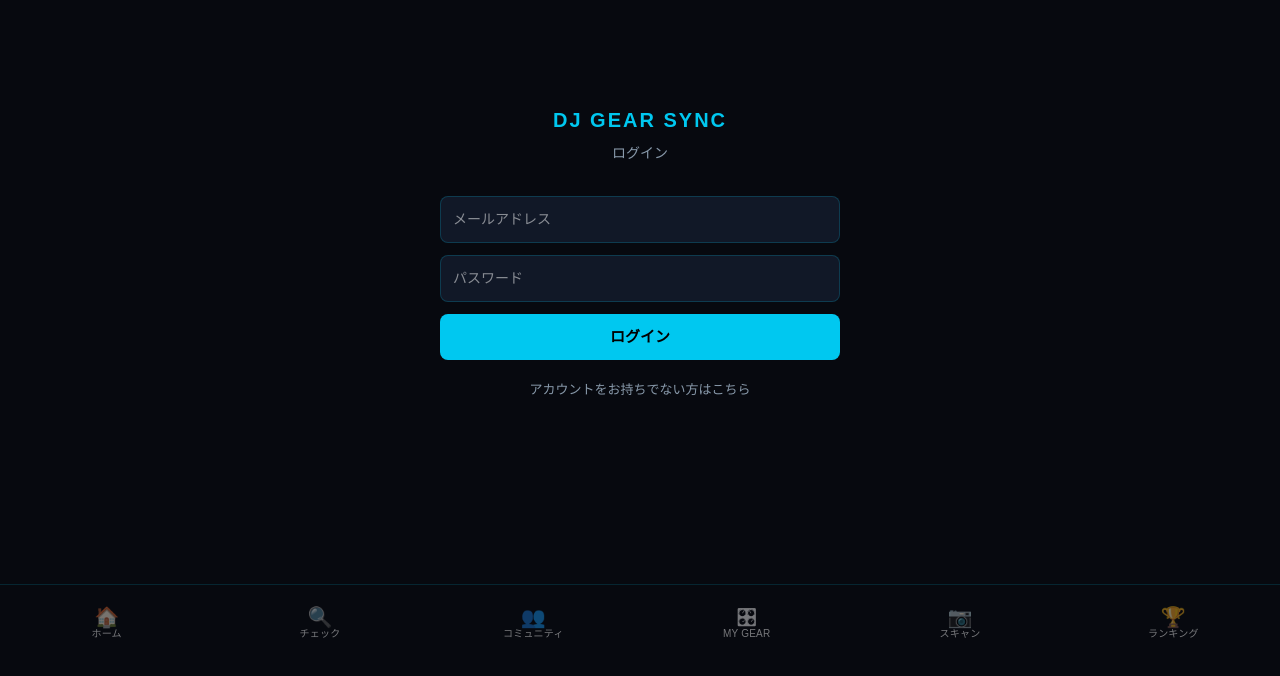
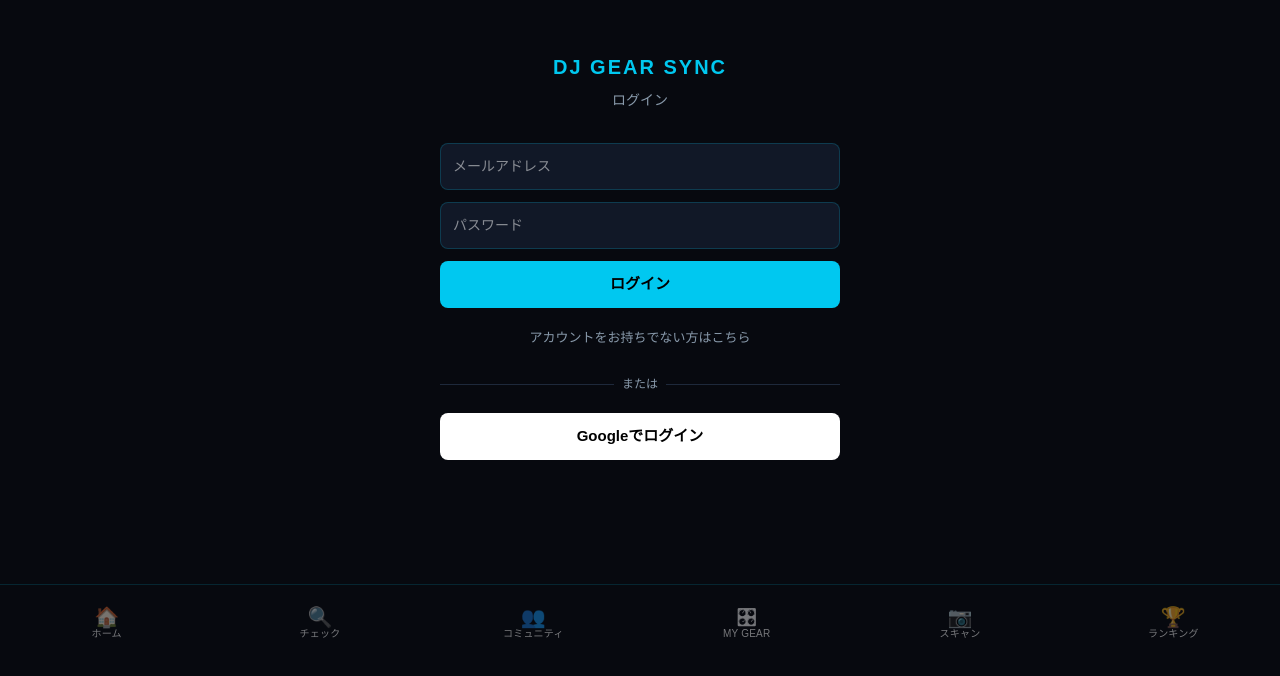
Before and after one commit to KobeeHub/djgearsync, a Next.js app: page /login in a window 1280 px wide. Shown: the part 144-820 px from the top of the page. Built offline with nearby package versions, Linux system fonts and the light colour scheme; no server answers.

Commit message:
feat: add Google OAuth login

```diff
--- a/app/login/page.tsx
+++ b/app/login/page.tsx
@@ -8,6 +8,12 @@ const BG = "#07090f";
 
 export default function LoginPage() {
   const [email, setEmail] = useState("");
+  const handleGoogleLogin = async () => {
+    await supabase.auth.signInWithOAuth({
+      provider: "google",
+      options: { redirectTo: "https://djgearsync.vercel.app/mygear" },
+    });
+  };
   const [password, setPassword] = useState("");
   const [isSignUp, setIsSignUp] = useState(false);
   const [loading, setLoading] = useState(false);
@@ -72,7 +78,17 @@ export default function LoginPage() {
           >
             {isSignUp ? "すでにアカウントをお持ちの方はこちら" : "アカウントをお持ちでない方はこちら"}
           </button>
+          <div style={{ display: "flex", alignItems: "center", gap: "8px", margin: "8px 0" }}>
+          <div style={{ flex: 1, height: "1px", backgroundColor: "#1e293b" }} />
+          <span style={{ color: "#8899aa", fontSize: "12px" }}>または</span>
+          <div style={{ flex: 1, height: "1px", backgroundColor: "#1e293b" }} />
         </div>
+        <button
+          onClick={handleGoogleLogin}
+          style={{ padding: "12px", backgroundColor: "white", color: "#000", fontWeight: 700, borderRadius: "8px", border: "none", cursor: "pointer", fontSize: "15px" }}
+        >
+          Googleでログイン
+        </button></div>
       </div>
     </div>
   );
```
